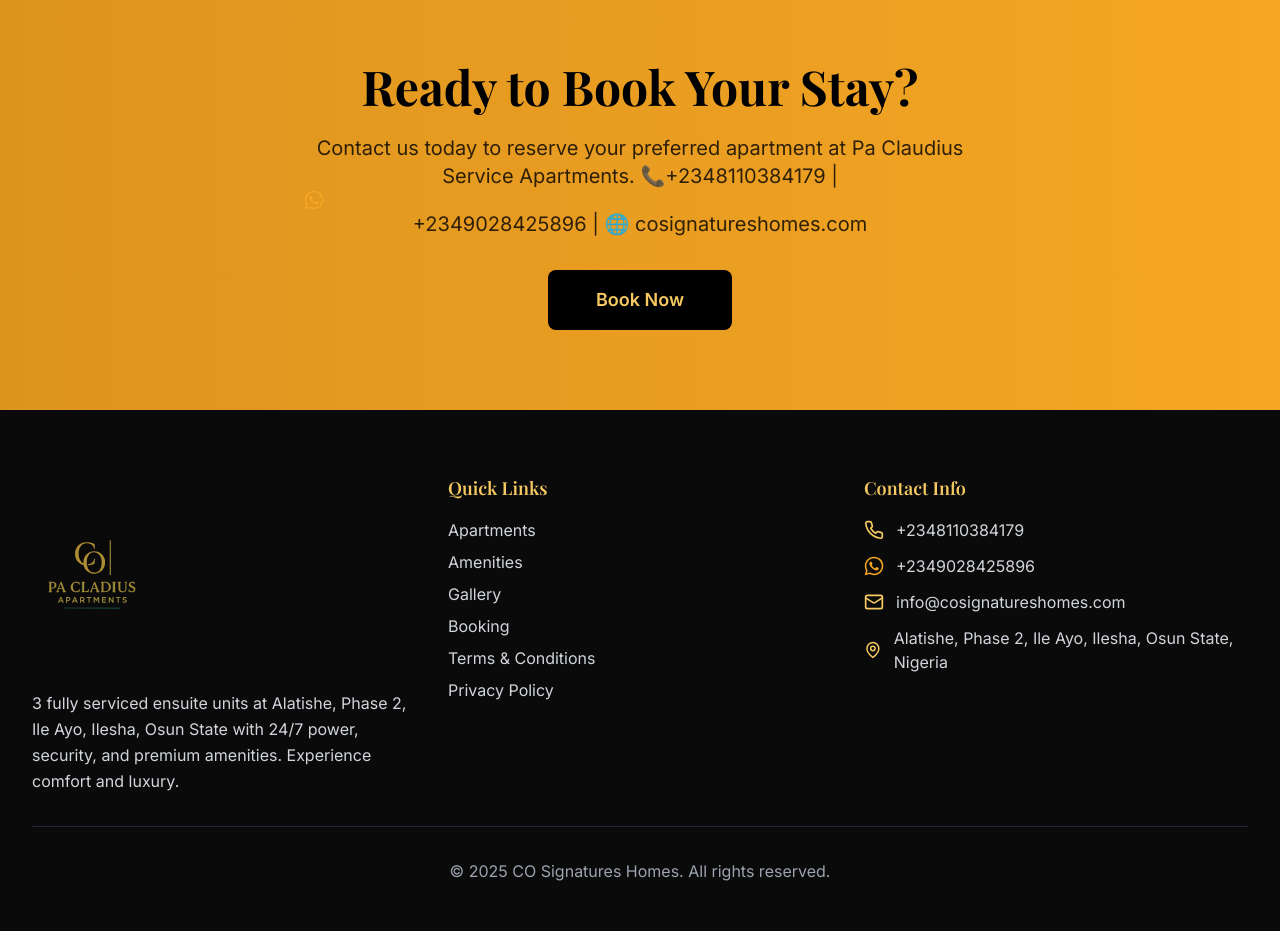
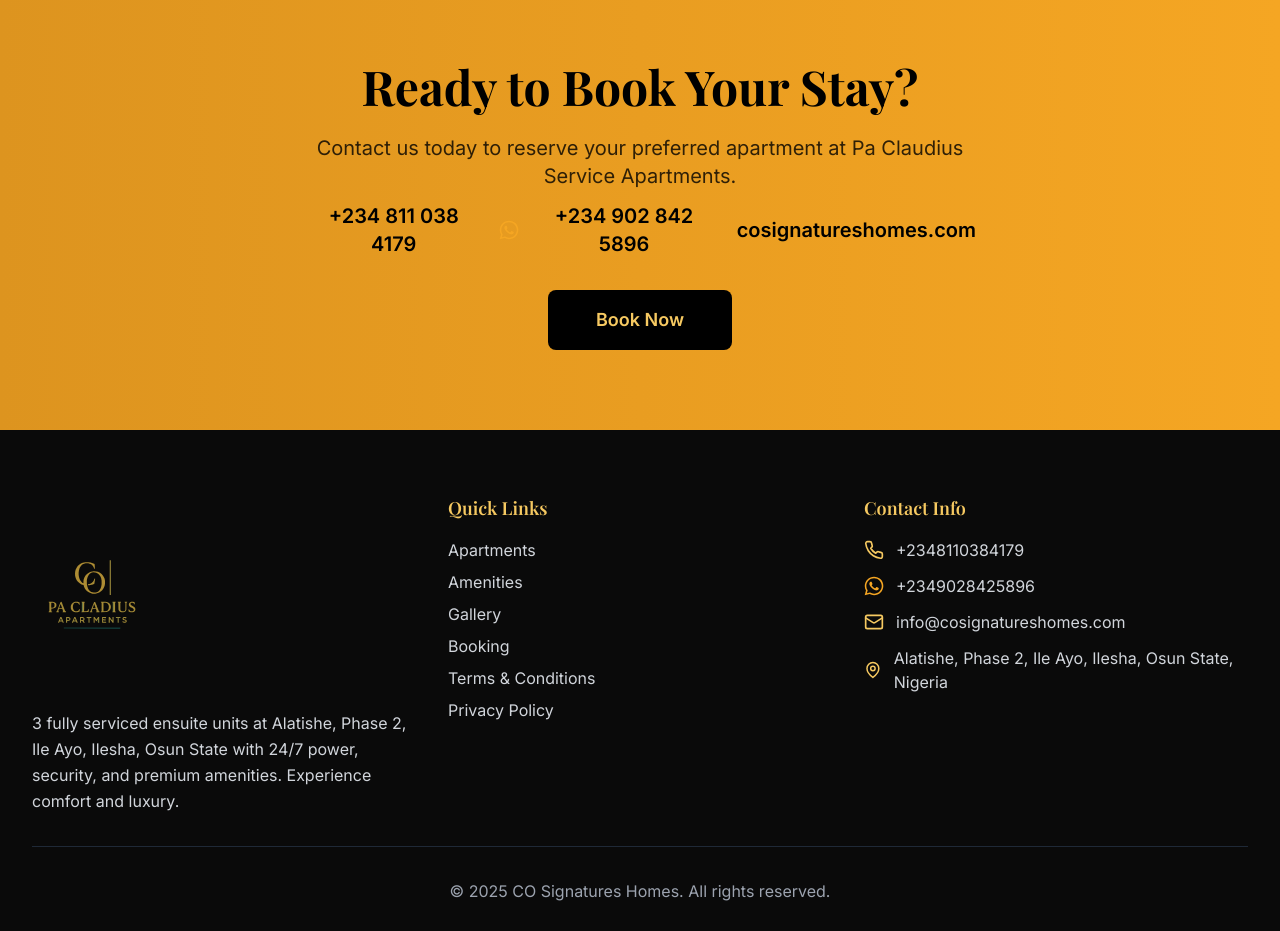
Before and after one commit to Zzubayr/cosignatureshomes, a Next.js app: page /pa-claudius in a window 1280 px wide. Shown: the part 2520-3451 px from the top of the page. Built offline with nearby package versions, Linux system fonts and the light colour scheme; no server answers; a web font is replaced by a local one.

Commit message:
small changes

```diff
--- a/components/CallToAction.tsx
+++ b/components/CallToAction.tsx
@@ -2,8 +2,8 @@
 
 import { motion } from 'framer-motion'
 import Image from 'next/image'
-import whatsappicon from "@/public/whatsapp.svg"
 import Link from 'next/link'
+import whatsappicon from '@/public/whatsapp.svg'
 
 const CallToAction = () => {
   return (
@@ -19,18 +19,25 @@
           <h2 className="text-4xl md:text-5xl font-playfair font-bold text-black mb-6">
             Ready to Book Your Stay?
           </h2>
-          <p className="text-lg md:text-xl text-black/80 mb-8 max-w-2xl mx-auto leading-relaxed">
-            Contact us today to reserve your preferred apartment at Pa Claudius
-            Service Apartments. 📞+2348110384179 |{" "}
-            <Image
-              src={whatsappicon}
-              alt="whatsapp"
-              width={20}
-              height={20}
-              className="w-5 h-5"
-            />{" "}
-            +2349028425896 | 🌐 cosignatureshomes.com
-          </p>
+          <div className="text-lg md:text-xl text-black/80 mb-8 max-w-2xl mx-auto leading-relaxed space-y-3">
+            <p>
+              Contact us today to reserve your preferred apartment at Pa Claudius Service Apartments.
+            </p>
+            <div className="flex flex-col sm:flex-row items-center justify-center gap-4 text-black font-semibold">
+              <span>+234 811 038 4179</span>
+              <span className="flex items-center gap-2">
+                <Image
+                  src={whatsappicon}
+                  alt="WhatsApp"
+                  width={20}
+                  height={20}
+                  className="w-5 h-5"
+                />
+                +234 902 842 5896
+              </span>
+              <span>cosignatureshomes.com</span>
+            </div>
+          </div>
           <Link
             href="/booking"
             className="inline-block bg-black hover:bg-gray-900 text-gold-400 font-semibold px-12 py-4 rounded-lg transition-all duration-300 transform hover:scale-105 hover:shadow-xl text-lg"
@@ -40,7 +47,7 @@
         </motion.div>
       </div>
     </section>
-  );
+  )
 }
 
 export default CallToAction
```
